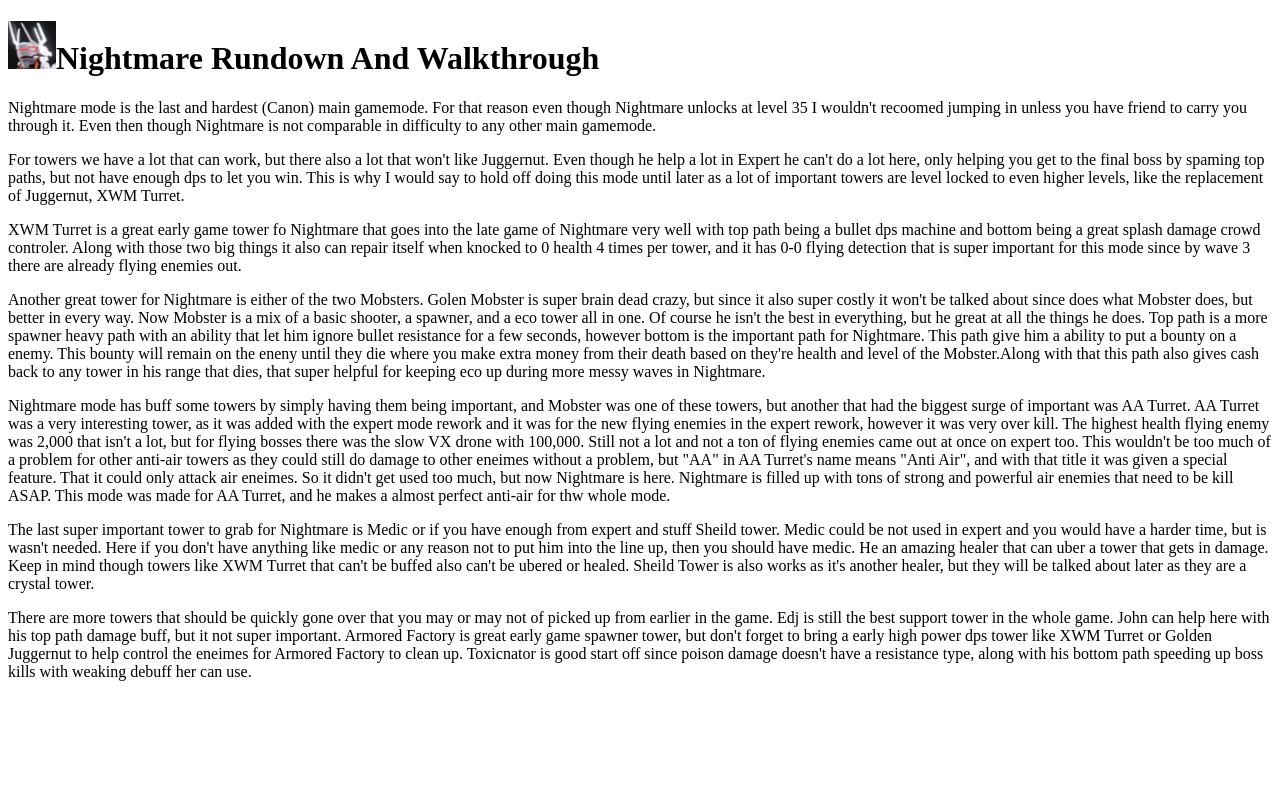
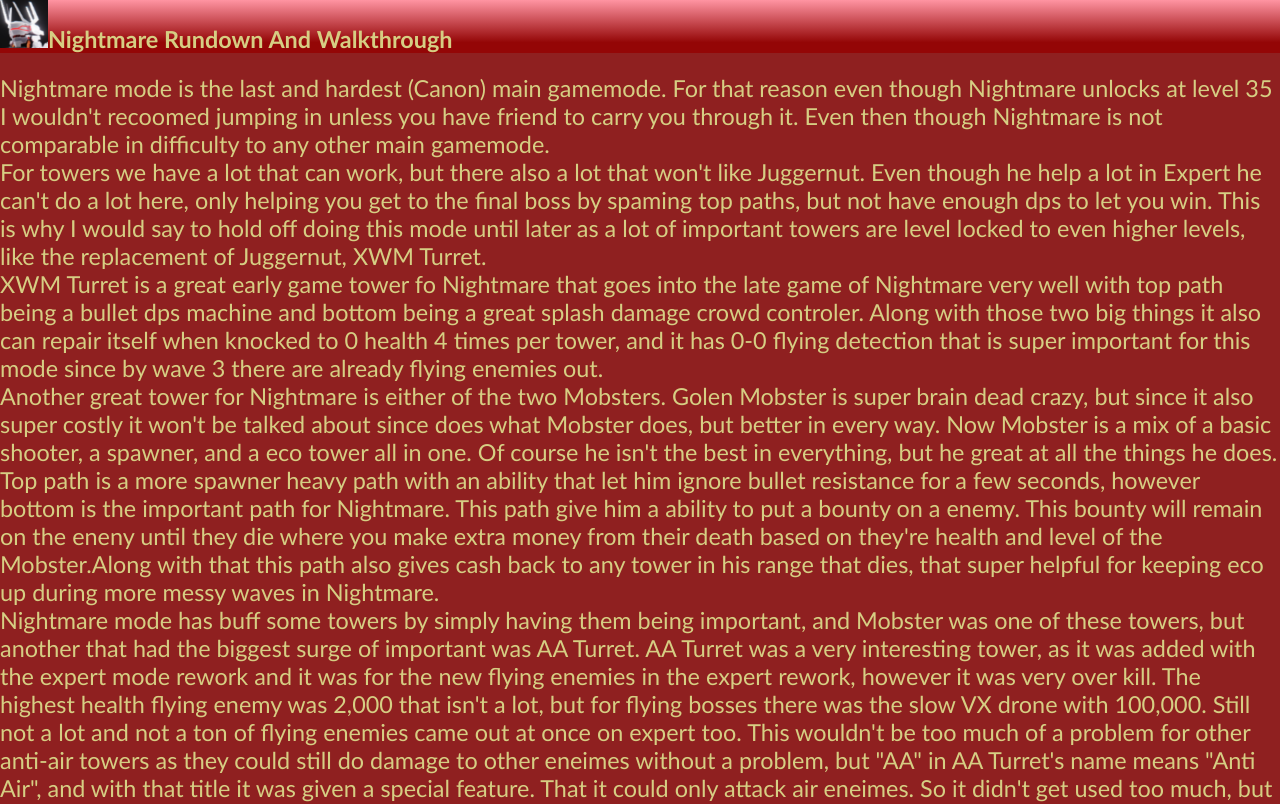
Before and after one commit to mjsantos1s-design/Nightmare, a plain HTML site: page html/PreNight.html in a window 1280 px wide. Shown: the top 804 px of the page. Drawn offline with Linux system fonts and the light colour scheme.

Commit message:
cookingpre

```diff
--- a/css/all.css
+++ b/css/all.css
@@ -5,7 +5,7 @@ li, main, nav, ol, p, section, span, ul {
    border: 0;
    margin: 0;
    color:rgb(214, 206, 131);
-   font-size: 100%;
+   font-size: 110%;
    vertical-align: baseline;
    -webkit-box-sizing: border-box;
    -moz-box-sizing: border-box;
--- /dev/null
+++ b/css/nightPre.css
@@ -0,0 +1,11 @@
+article {
+    color:rgb(230, 155, 69) ;
+    background-color: rgb(143, 32, 32);
+    padding-top: 1em;
+}
+
+header {
+    background:linear-gradient(to top,#940606 20%, #ff94a2 100%);
+    background-repeat: no-repeat;
+    background-size: fill;
+}
--- a/html/PreNight.html
+++ b/html/PreNight.html
@@ -3,6 +3,8 @@
 <head>
     <meta charset="UTF-8">
     <meta name="viewport" content="width=device-width, initial-scale=1.0">
+    <link href="../css/all.css" rel="stylesheet">
+    <link href="../css/nightPre.css" rel="stylesheet">
     <title>Pepare die self</title>
 </head>
 <body>
@@ -16,5 +18,6 @@
     <p>The last super important tower to grab for Nightmare is Medic or if you have enough from expert and stuff Sheild tower. Medic could be not used in expert and you would have a harder time, but is wasn't needed. Here if you don't have anything like medic or any reason not to put him into the line up, then you should have medic. He an amazing healer that can uber a tower that gets in damage. Keep in mind though towers like XWM Turret that can't be buffed also can't be ubered or healed. Sheild Tower is also works as it's another healer, but they will be talked about later as they are a crystal tower.</p>
     <p>There are more towers that should be quickly gone over that you may or may not of picked up from earlier in the game. Edj is still the best support tower in the whole game. John can help here with his top path damage buff, but it not super important. Armored Factory is great early game spawner tower, but don't forget to bring a early high power dps tower like XWM Turret or Golden Juggernut to help control the eneimes for Armored Factory to clean up. Toxicnator is good start off since poison damage doesn't have a resistance type, along with his bottom path speeding up boss kills with weaking debuff her can use. </p>
     </article>
+    <footer><a href="../html/PreNight.html">Nightmare Preparations</a>-<a href="../html/1-20Night.html">Nightmare waves 1-20</a>-<a href="../html/21-36Night.html">Nightmare waves 21-36</a>-<a href="../html/WAVE37.html">Nightmare wave 37</a>-<a href="../html/38-44Night.html">Nightmare waves 38-44</a>-<a href="../html/45-49Night.html">Nightmare waves 45-49</a>-<a href="../html/FinalEradcationNight.html">Nightmare waves 50</a></footer>
 </body>
 </html>
```
Also changed, not shown: css/night2.css (deleted).
